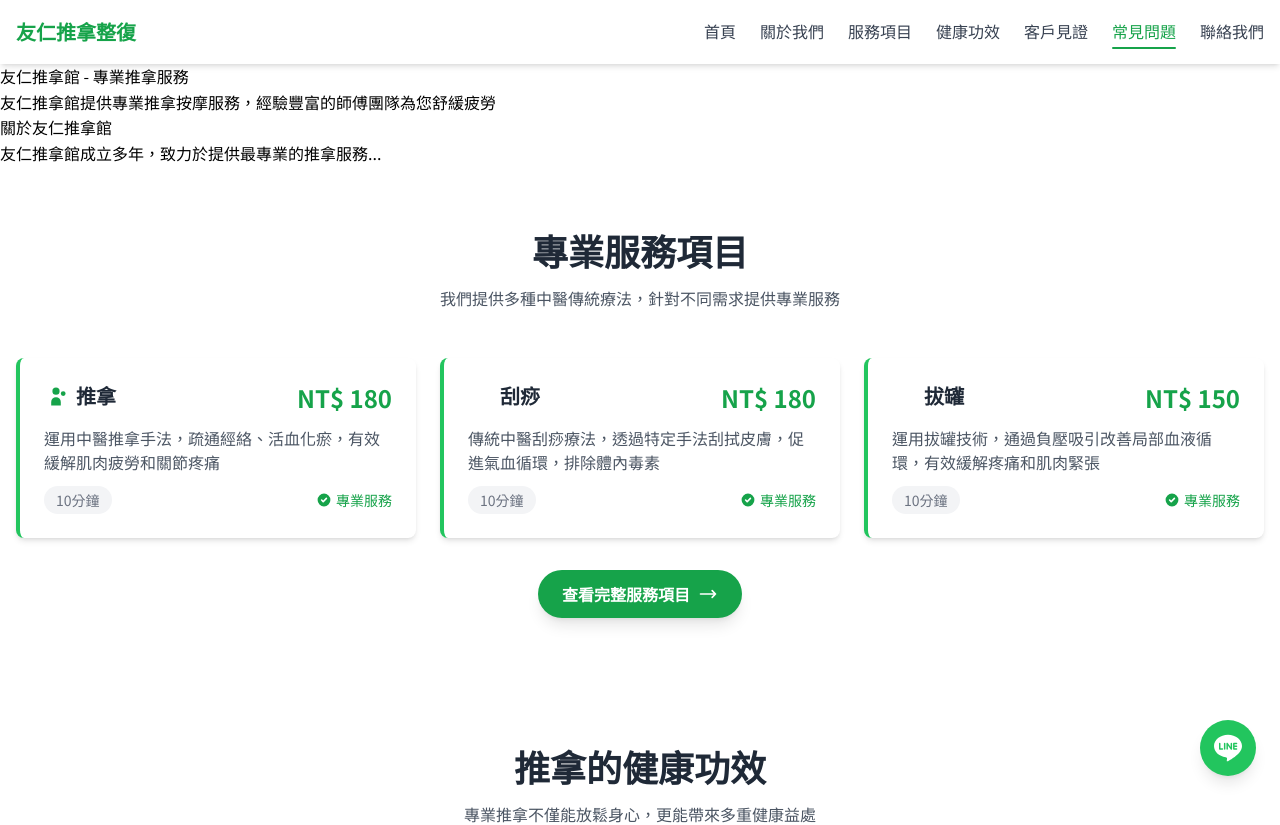
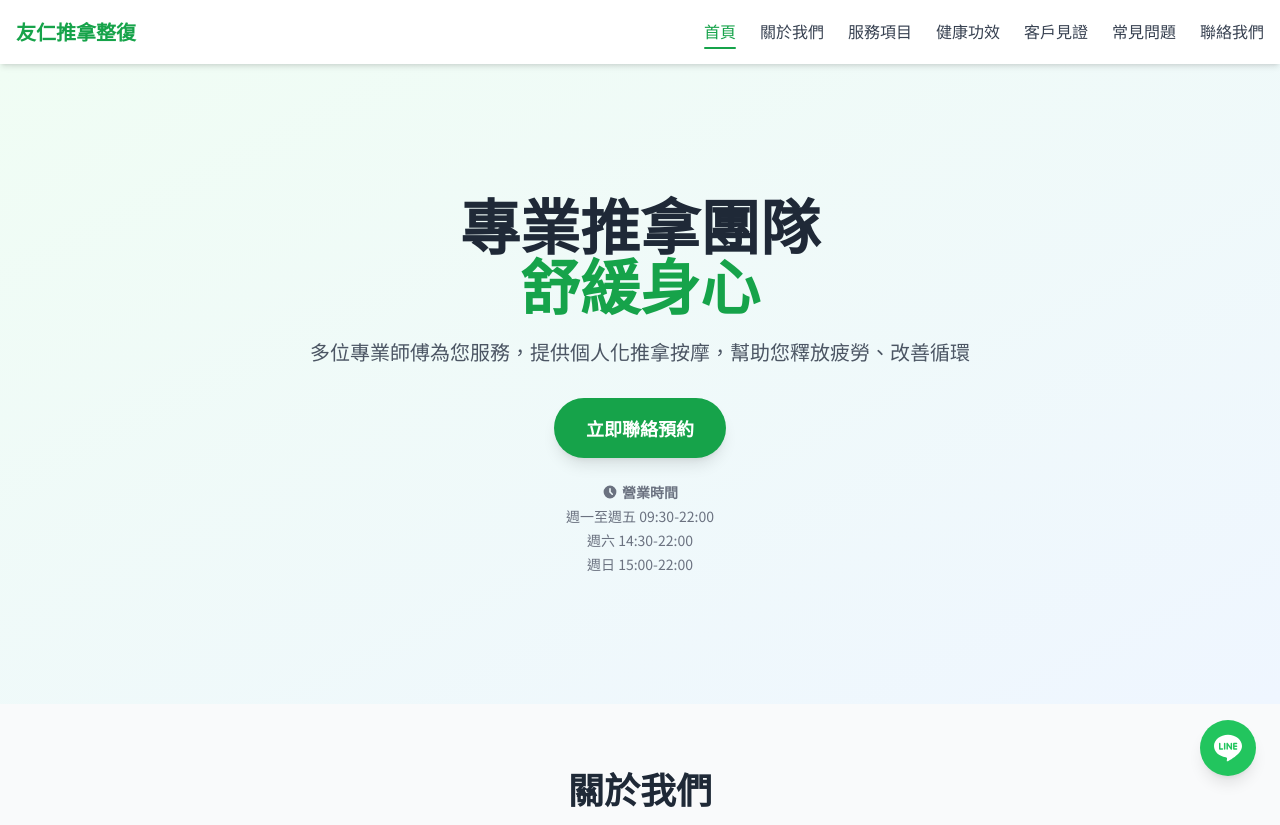
Before and after one commit to Yahoo0976095579/tuina, a Nuxt app: page / in a window 1280 px wide. Shown: the top 825 px of the page. Built offline with nearby package versions, Linux system fonts and the light colour scheme.

Commit message:
修正index的部分

```diff
--- a/nuxt.config.ts
+++ b/nuxt.config.ts
@@ -121,7 +121,7 @@ export default defineNuxtConfig({
             paymentAccepted: ["Cash", "Credit Card", "Bank Transfer"],
             currenciesAccepted: "TWD",
             image: ["https://your-domain.com/images/team-photo.jpg"],
-            //logo: "https://yourentuina.vercel.app/images/logo.png",
+            logo: "https://yourentuina.vercel.app/images/logo.png",
             sameAs: [
               "https://www.facebook.com/p/%E5%8F%8B%E4%BB%81%E6%8E%A8%E6%8B%BF%E6%95%B4%E5%BE%A9%E4%B8%AD%E5%BF%83-100064760584268/",
               "https://www.instagram.com/p0982818113/",
--- a/pages/index.vue
+++ b/pages/index.vue
@@ -1,15 +1,7 @@
 <template>
   <div>
-    <!-- Hero 區塊 -->
-    <section class="hero">
-      <h1>友仁推拿館 - 專業推拿服務</h1>
-      <p>友仁推拿館提供專業推拿按摩服務，經驗豐富的師傅團隊為您舒緩疲勞</p>
-    </section>
-    <!-- About 區塊 -->
-    <section id="about">
-      <h2>關於友仁推拿館</h2>
-      <p>友仁推拿館成立多年，致力於提供最專業的推拿服務...</p>
-    </section>
+    <Hero />
+    <About />
     <Services />
     <Benefits />
     <Process />
```
